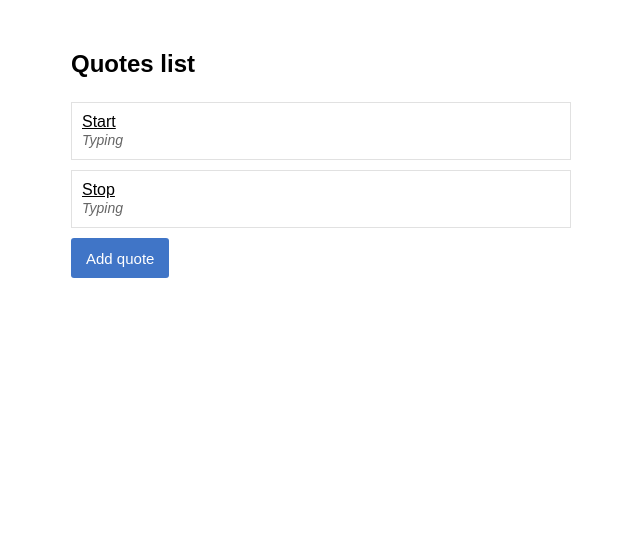
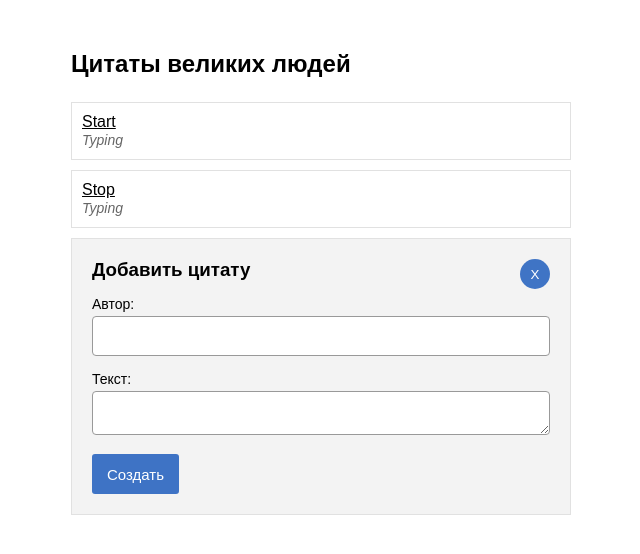
Before and after one commit to shoom3301/react-testing-pyramid, a React (Create React App) app: page / in a window 1280 px wide. Shown: the top 554 px of the page, without its empty margins (319-959 px from the left). Built offline with nearby package versions, Linux system fonts and the light colour scheme.

Commit message:
Validation for quote create form

```diff
--- a/src/components/quoteCreateForm/quoteCreateForm.interface.ts
+++ b/src/components/quoteCreateForm/quoteCreateForm.interface.ts
@@ -9,4 +9,5 @@ export interface IQuoteCreateFormProps extends IQuoteCreateFormDispatchProps {
 }
 
 export interface IQuoteCreateFormState extends IQuoteBlank {
+    isValid?: boolean | null;
 }
--- a/src/components/quoteCreateForm/quoteCreateForm.tsx
+++ b/src/components/quoteCreateForm/quoteCreateForm.tsx
@@ -4,6 +4,7 @@ import { Dispatch } from 'redux';
 import { UIButton } from 'ui-elements/button';
 import { UIInput } from 'ui-elements/input';
 import { createQuote } from 'store/actions/quotes';
+import { authorIsValid, textIsValid } from '../../helpers/quotes/quoteValidation';
 import { IQuoteBlank } from '../../interfaces/IQuote';
 import {
     IQuoteCreateFormProps,
@@ -12,15 +13,16 @@ import {
 } from './quoteCreateForm.interface';
 import { FormContainer, CloseForm, Box, Title, Label } from './qutesCreateForm.elements';
 
-/**
- * TODO: add validation before creating
- */
 export class QuoteCreateFormComponent extends Component<IQuoteCreateFormProps, IQuoteCreateFormState> {
-    static defaultState: IQuoteCreateFormState = {text: '', author: ''};
+    static defaultState: IQuoteCreateFormState = {text: '', author: '', isValid: null};
 
     state = QuoteCreateFormComponent.defaultState;
 
     createQuote = () => {
+        if (this.state.isValid !== true) {
+            return;
+        }
+
         const {text, author} = this.state;
 
         this.props.create({text, author});
@@ -28,12 +30,23 @@ export class QuoteCreateFormComponent extends Component<IQuoteCreateFormProps, I
     };
 
     onChangeAuthor = (event: ChangeEvent<HTMLInputElement>) => {
-        this.setState({author: event.target.value});
+        this.updateForm({author: event.target.value});
     };
 
     onChangeText = (event: ChangeEvent<HTMLInputElement>) => {
-        this.setState({text: event.target.value});
+        this.updateForm({text: event.target.value});
     };
+
+    private updateForm(updateState: Partial<IQuoteCreateFormState>) {
+        this.setState({...this.state, ...updateState}, () => this.validate());
+    }
+
+    private validate() {
+        const {author, text} = this.state;
+        const isValid = authorIsValid(author) && textIsValid(text);
+
+        this.setState({isValid});
+    }
 
     render(): React.ReactElement {
         return (
@@ -45,14 +58,24 @@ export class QuoteCreateFormComponent extends Component<IQuoteCreateFormProps, I
                 <Box>
                     <Label>Автор:</Label>
                     <UIInput value={this.state.author}
-                             onChange={this.onChangeAuthor} />
+                             onChange={this.onChangeAuthor}/>
                 </Box>
                 <Box>
                     <Label>Текст:</Label>
                     <UIInput as="textarea"
                              value={this.state.text}
-                             onChange={this.onChangeText} />
+                             onChange={this.onChangeText}/>
                 </Box>
+                {this.state.isValid === false
+                && <Box error>
+                    <p>
+                        {`
+                        Обязательно заполните текст и автора цитаты.<br />
+                        Длина текста >=2 && <=256, длина автора >=2 && <=64
+                        `}
+                    </p>
+                </Box>
+                }
                 <Box>
                     <UIButton onClick={this.createQuote}>Создать</UIButton>
                 </Box>
--- a/src/components/quoteCreateForm/qutesCreateForm.elements.ts
+++ b/src/components/quoteCreateForm/qutesCreateForm.elements.ts
@@ -1,4 +1,4 @@
-import styled from 'styled-components';
+import styled, { css } from 'styled-components';
 
 export const FormContainer = styled.div`
     display: block;
@@ -20,12 +20,17 @@ export const CloseForm = styled.button`
     cursor: pointer;
 `;
 
-export const Box = styled.div`
+export const Box = styled.div<{error?: boolean}>`
     margin-bottom: 15px;
 
     :last-child {
         margin-bottom: 0;
     }
+
+    ${({error}) => error && css`
+        color: #d52315;
+        font-size: 13px;
+    `}
 `;
 
 export const Title = styled.h3`
--- a/src/components/quotesPage/quotesPage.tsx
+++ b/src/components/quotesPage/quotesPage.tsx
@@ -7,9 +7,9 @@ import { IQuotesPageState } from './quotesPage.interface';
 import { QuotesPageTitle, QuotesPageContainer } from './qutesPage.elements';
 
 export class QuotesPageComponent extends Component<void, IQuotesPageState> {
-    state: IQuotesPageState = {
-        formIsOpened: false
-    };
+    static defaultState: IQuotesPageState = {formIsOpened: true};
+
+    state = QuotesPageComponent.defaultState;
 
     toggleForm = () => {
         this.setState({formIsOpened: !this.state.formIsOpened});
@@ -18,7 +18,7 @@ export class QuotesPageComponent extends Component<void, IQuotesPageState> {
     render(): React.ReactElement {
         return (
             <QuotesPageContainer>
-                <QuotesPageTitle>Quotes list</QuotesPageTitle>
+                <QuotesPageTitle>Цитаты великих людей</QuotesPageTitle>
                 <QuotesList />
                 <div>
                     { this.state.formIsOpened
--- /dev/null
+++ b/src/helpers/quotes/quoteValidation.ts
@@ -0,0 +1,11 @@
+import { maxLengthValidator } from '../validators/maxLengthValidator';
+import { minLengthValidator } from '../validators/minLengthValidator';
+import { requiredValidator } from '../validators/requiredValidator';
+
+export const authorIsValid = (author: string): boolean => requiredValidator(author)
+    && maxLengthValidator(author, 64)
+    && minLengthValidator(author, 2);
+
+export const textIsValid = (text: string): boolean => requiredValidator(text)
+    && maxLengthValidator(text, 256)
+    && minLengthValidator(text, 2);
--- /dev/null
+++ b/src/helpers/validators/maxLengthValidator.ts
@@ -0,0 +1,3 @@
+export function maxLengthValidator(value: string, maxLength: number): boolean {
+    return !!value && value.length <= maxLength;
+}
--- /dev/null
+++ b/src/helpers/validators/minLengthValidator.ts
@@ -0,0 +1,3 @@
+export function minLengthValidator(value: string, mixLength: number): boolean {
+    return !!value && value.length >= mixLength;
+}
--- /dev/null
+++ b/src/helpers/validators/requiredValidator.ts
@@ -0,0 +1,3 @@
+export function requiredValidator(value: string): boolean {
+    return !!value;
+}
```
